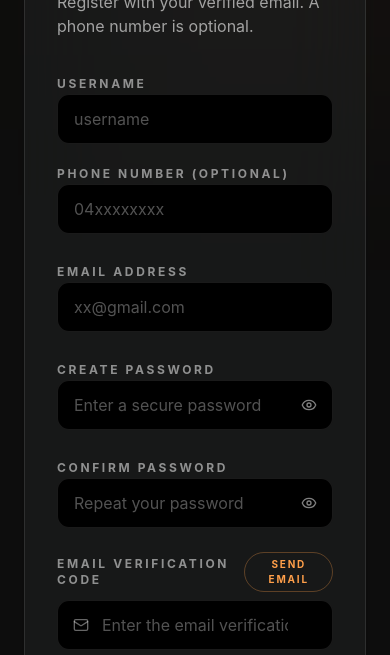
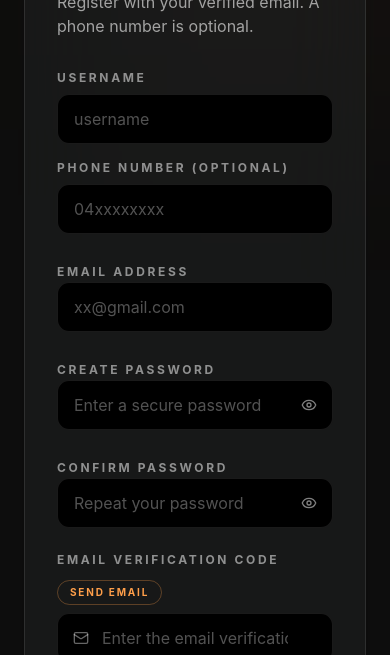
Before and after one commit to robber-857/ai-hoops-cloud, a Next.js app in the folder web/: page /auth/register in a window 390 px wide. Shown: the part 747-1402 px from the top of the page. Built offline with nearby package versions, Linux system fonts and the light colour scheme; no server answers.

Commit message:
fix(auth): align registration fields across screen sizes

```diff
--- a/web/src/components/auth/RegisterClient.tsx
+++ b/web/src/components/auth/RegisterClient.tsx
@@ -171,14 +171,14 @@ export function RegisterClient() {
               </div>
 
               <form
-                className="space-y-6"
+                className="@container space-y-6"
                 onSubmit={(event) => {
                   event.preventDefault();
                   handleRegister();
                 }}
               >
-                <div className="grid grid-cols-1 gap-4 sm:grid-cols-2">
-                  <div className="space-y-2">
+                <div className="grid grid-cols-1 gap-4 @min-[20rem]:grid-cols-2">
+                  <div className="grid min-w-0 grid-rows-[1fr_auto] gap-2">
                     <FormLabel htmlFor="username">Username</FormLabel>
                     <input
                       id="username"
@@ -190,7 +190,7 @@ export function RegisterClient() {
                       }
                     />
                   </div>
-                  <div className="space-y-2">
+                  <div className="grid min-w-0 grid-rows-[1fr_auto] gap-2">
                     <FormLabel htmlFor="phone_number">Phone Number (optional)</FormLabel>
                     <input
                       id="phone_number"
@@ -274,13 +274,13 @@ export function RegisterClient() {
                   </div>
                 </div>
                 <div className="space-y-2">
-                  <div className="flex items-center justify-between gap-3">
+                  <div className="flex flex-wrap items-center justify-between gap-3">
                     <FormLabel htmlFor="email_code">Email Verification Code</FormLabel>
                     <button
                       type="button"
                       onClick={handleSendEmailCode}
                       disabled={isSendingEmailCode}
-                      className="rounded-full border border-[#ff9f4a]/30 px-3 py-1 text-[10px] font-bold uppercase tracking-[0.18em] text-[#ff9f4a] transition hover:border-[#ff9f4a] hover:text-white disabled:cursor-not-allowed disabled:opacity-50"
+                      className="shrink-0 whitespace-nowrap rounded-full border border-[#ff9f4a]/30 px-3 py-1 text-[10px] font-bold uppercase tracking-[0.18em] text-[#ff9f4a] transition hover:border-[#ff9f4a] hover:text-white disabled:cursor-not-allowed disabled:opacity-50"
                     >
                       {isSendingEmailCode ? "Sending" : "Send email"}
                     </button>
```
